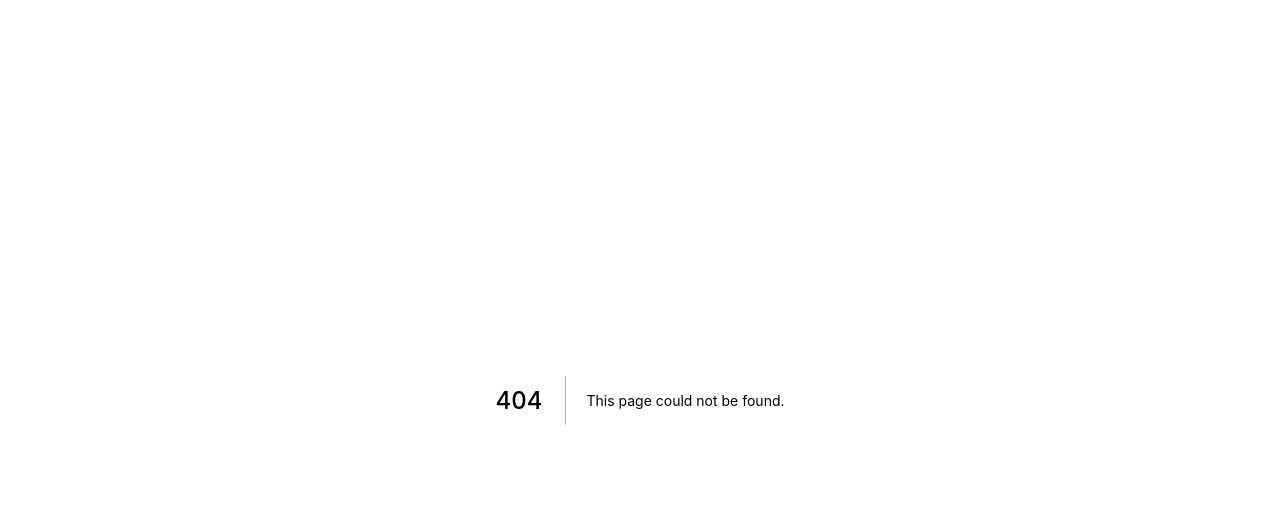
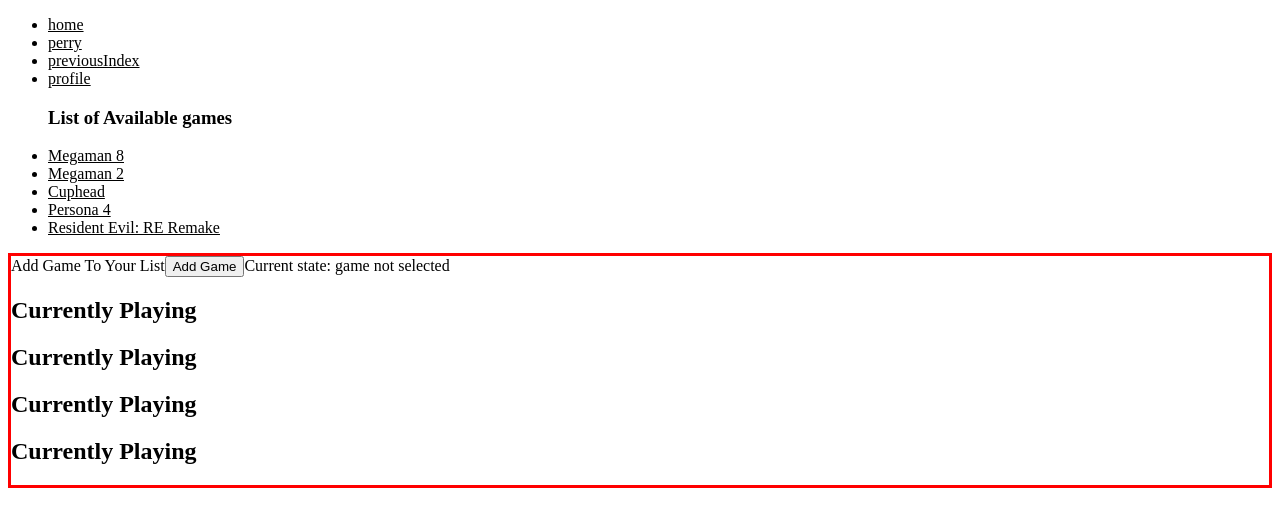
Before and after one commit to PerryM123/nextJsProject, a Next.js app: page /profile in a window 1280 px wide. Before the commit this address had no page. Shown: the top 526 px of the page. Built offline with nearby package versions, Linux system fonts and the light colour scheme.

Commit message:
プロフィールページも追加

```diff
--- /dev/null
+++ b/pages/profile.tsx
@@ -0,0 +1,52 @@
+// lib
+import { NextPage, GetServerSideProps } from 'next'
+// components
+import Header from "../components/Header";
+import Profile from "../components/Profile";
+// interfaces
+import { IGameItem } from '../interfaces/IGameItem';
+
+interface GameListResponse {
+  gameList: IGameItem[];
+}
+
+interface Props {
+  gameList?: IGameItem[];
+}
+
+const ProfilePage = (props: Props) => {
+  console.log('profilePage: props.gameList: ', props.gameList);
+  return (
+    <>
+      <Header />
+      <Profile gameList={props.gameList}/>
+    </>
+  )
+}
+
+// その他: getInitialPropsとgetServerSidePropsを同時に使えない。フロントでAPIを呼び出すか裏側で直接にSELECTしたりするかひとつ選ぶ必要あるみたい
+// visiting the index page directly runs getInitialProps on the server and not on the client
+// source: https://stackoverflow.com/a/54877769
+export const getServerSideProps: GetServerSideProps = async (context) => {
+  // QUESTION: ここでデータベース直接にSELECTしたりする？？？
+  // APIやDBからのデータ取得処理などを記載
+
+  console.log('getServerSideProps: context: ', context);
+  // TODO: setup env file one dat
+  // TODO: annoying when the port changes, I have to change that port name here too...
+  const res = await fetch('http://localhost:3000/api/gameList');
+  // TODO: ↑↑↑↑ indexページを開くたびにAPIが呼び出されてしまうので下のURLで解決できるかも
+  // https://stackoverflow.com/a/67452646
+  const gameDataJson: GameListResponse = await res.json();
+  console.log('res is: ', res);
+  console.log('gameDataJson is: ', gameDataJson);
+
+  return {
+    // ページコンポーネントに渡すpropsだとprops属性名じゃないといけない？？？
+    props: {
+      gameList: gameDataJson.gameList
+    }
+  };
+};
+
+export default ProfilePage;
```
